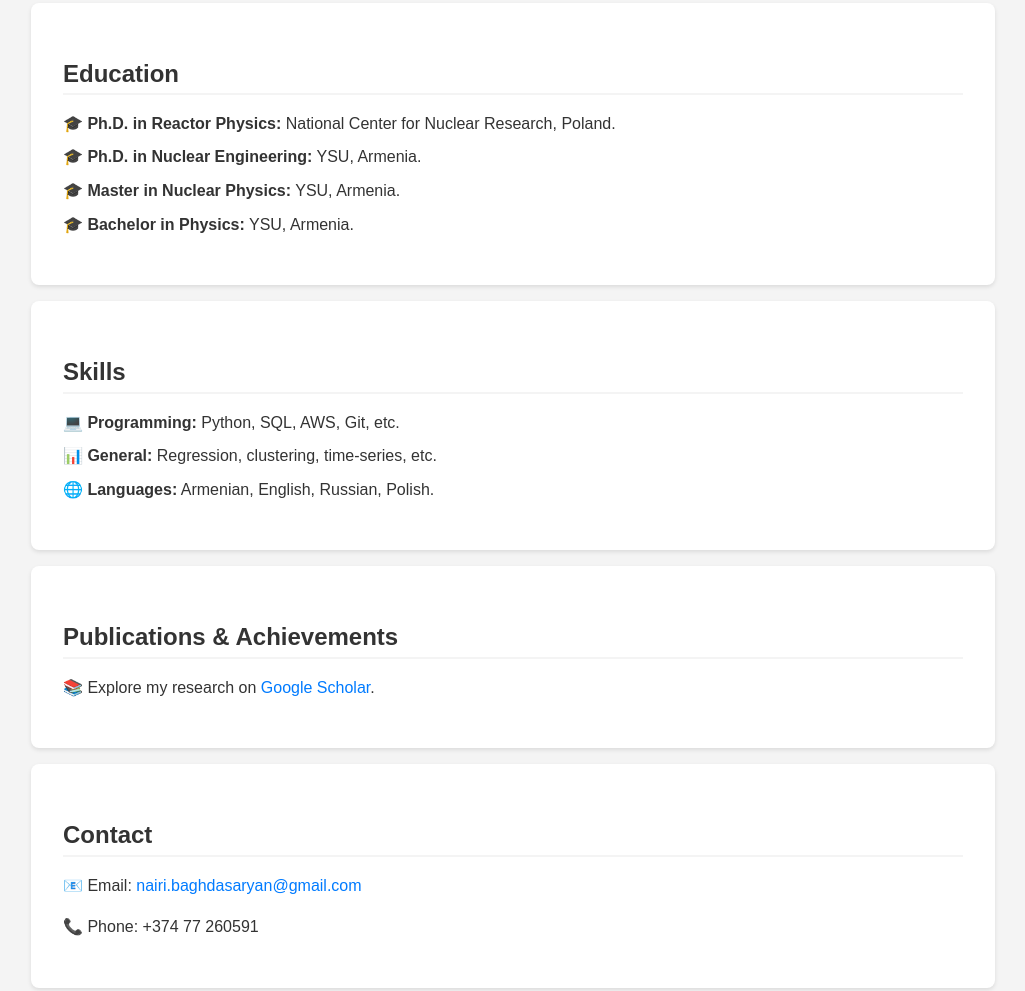
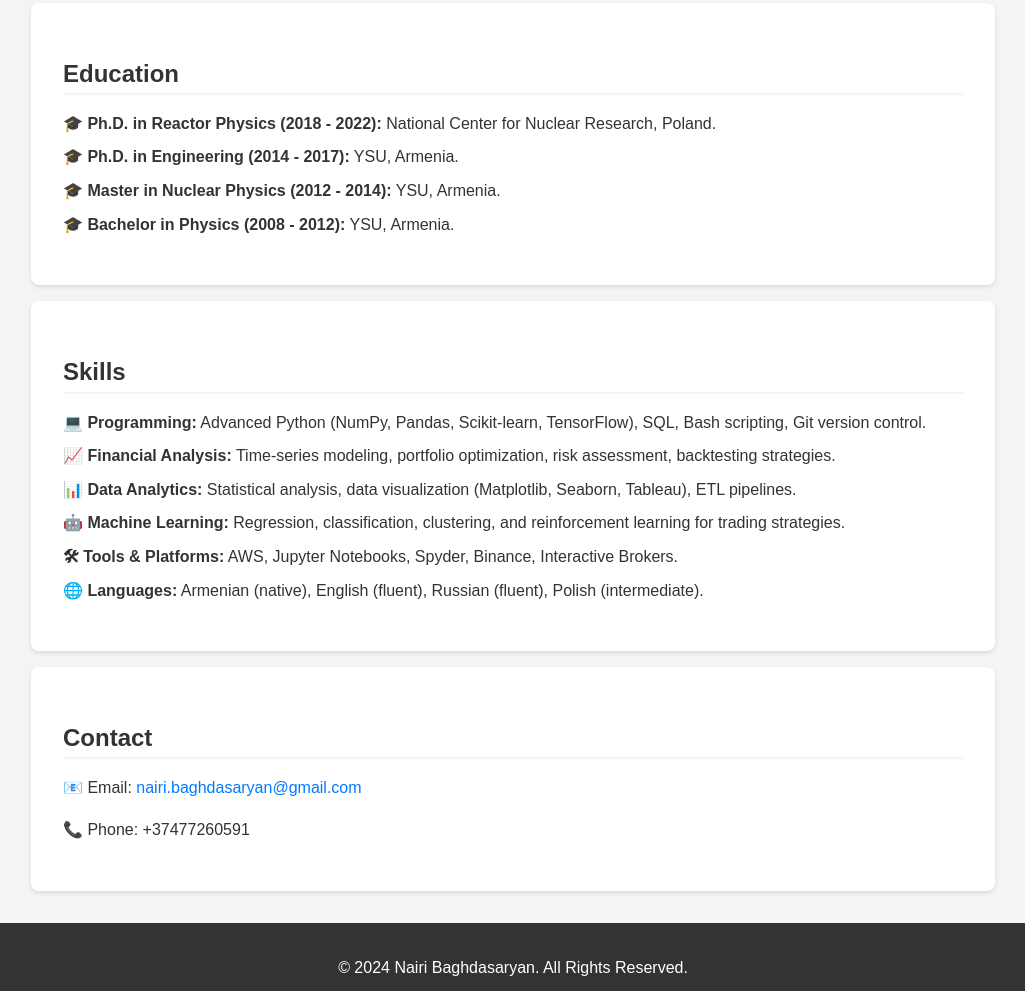
Before and after one commit to NBaghdasarian/CV, a plain HTML site: page index.html in a window 1280 px wide. Shown: the part 995-1986 px from the top of the page, without its empty margins (127-1152 px from the left). Drawn offline with Linux system fonts and the light colour scheme.

Commit message:
Update index.html
Upd3

```diff
--- a/index.html
+++ b/index.html
@@ -80,7 +80,7 @@
         <h2 class="section-title">Experience</h2>
         <ul>
             <li>
-                <strong>👨‍💼 Data Scientist, Marsbridge Capital (2022 - Present):</strong>
+                <strong>👨‍💼 Data Scientist, Marsbridge Capital (2022 - 2024):</strong>
                 <div class="more-details">
                     <ul>
                         <li>⚙️ Developed a robust algorithmic trading framework integrating data cleaning, feature engineering, and optimization.</li>
@@ -118,38 +118,37 @@
     <section>
         <h2 class="section-title">Education</h2>
         <ul>
-            <li><strong>🎓 Ph.D. in Reactor Physics:</strong> National Center for Nuclear Research, Poland.</li>
-            <li><strong>🎓 Ph.D. in Nuclear Engineering:</strong> YSU, Armenia.</li>
-            <li><strong>🎓 Master in Nuclear Physics:</strong> YSU, Armenia.</li>
-            <li><strong>🎓 Bachelor in Physics:</strong> YSU, Armenia.</li>
+            <li><strong>🎓 Ph.D. in Reactor Physics (2018 - 2022):</strong> National Center for Nuclear Research, Poland.</li>
+            <li><strong>🎓 Ph.D. in Engineering (2014 - 2017):</strong> YSU, Armenia.</li>
+            <li><strong>🎓 Master in Nuclear Physics (2012 - 2014):</strong> YSU, Armenia.</li>
+            <li><strong>🎓 Bachelor in Physics (2008 - 2012):</strong> YSU, Armenia.</li>
         </ul>
     </section>
 
     <section>
         <h2 class="section-title">Skills</h2>
         <ul>
-            <li><strong>💻 Programming:</strong> Python, SQL, AWS, Git, etc.</li>
-            <li><strong>📊 General:</strong> Regression, clustering, time-series, etc.</li>
-            <li><strong>🌐 Languages:</strong> Armenian, English, Russian, Polish.</li>
+            <li><strong>💻 Programming:</strong> Advanced Python (NumPy, Pandas, Scikit-learn, TensorFlow), SQL, Bash scripting, Git version control.</li>
+            <li><strong>📈 Financial Analysis:</strong> Time-series modeling, portfolio optimization, risk assessment, backtesting strategies.</li>
+            <li><strong>📊 Data Analytics:</strong> Statistical analysis, data visualization (Matplotlib, Seaborn, Tableau), ETL pipelines.</li>
+            <li><strong>🤖 Machine Learning:</strong> Regression, classification, clustering, and reinforcement learning for trading strategies.</li>
+            <li><strong>🛠 Tools & Platforms:</strong> AWS, Jupyter Notebooks, Spyder, Binance, Interactive Brokers.</li>
+            <li><strong>🌐 Languages:</strong> Armenian (native), English (fluent), Russian (fluent), Polish (intermediate).</li>
         </ul>
     </section>
 
-    <section>
-        <h2 class="section-title">Publications & Achievements</h2>
-        <p>📚 Explore my research on <a href="https://scholar.google.com/citations?user=IT0AClgAAAAJ&hl=en&oi=ao" target="_blank">Google Scholar</a>.</p>
-    </section>
 
     <section>
         <h2 class="section-title">Contact</h2>
         <p>📧 Email: <a href="mailto:nairi.baghdasaryan@gmail.com">nairi.baghdasaryan@gmail.com</a></p>
-        <p>📞 Phone: +374 77 260591</p>
+        <p>📞 Phone: +37477260591 </p>
     </section>
 
     <footer>
         <p>&copy; 2024 Nairi Baghdasaryan. All Rights Reserved.</p>
         <p>
             🌐 <a href="https://scholar.google.com/citations?user=IT0AClgAAAAJ&hl=en&oi=ao" target="_blank">Google Scholar</a> |
-            💼 <a href="https://www.upwork.com" target="_blank">Upwork</a>
+            💼 <a href="https://www.upwork.com/freelancers/0nairibaghdasaryan0" target="_blank">Upwork</a>
         </p>
     </footer>
 </body>
```
